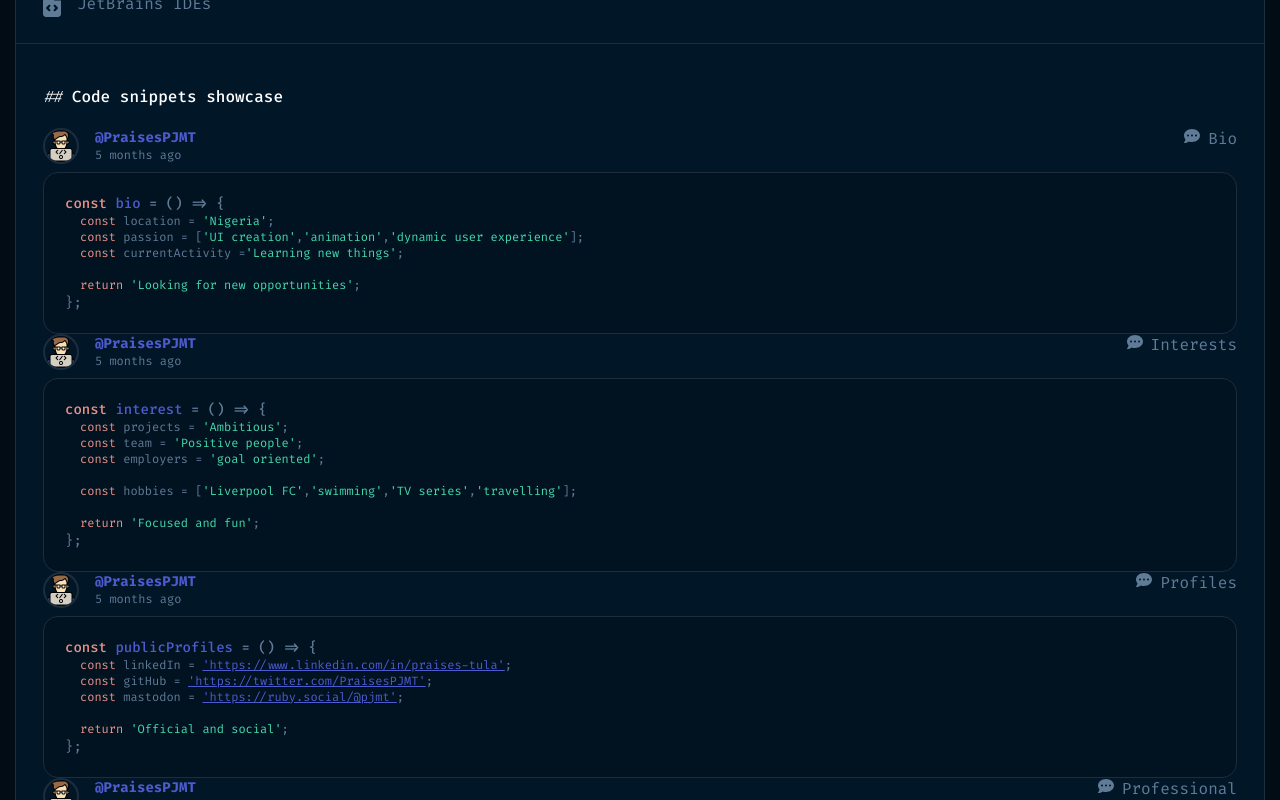
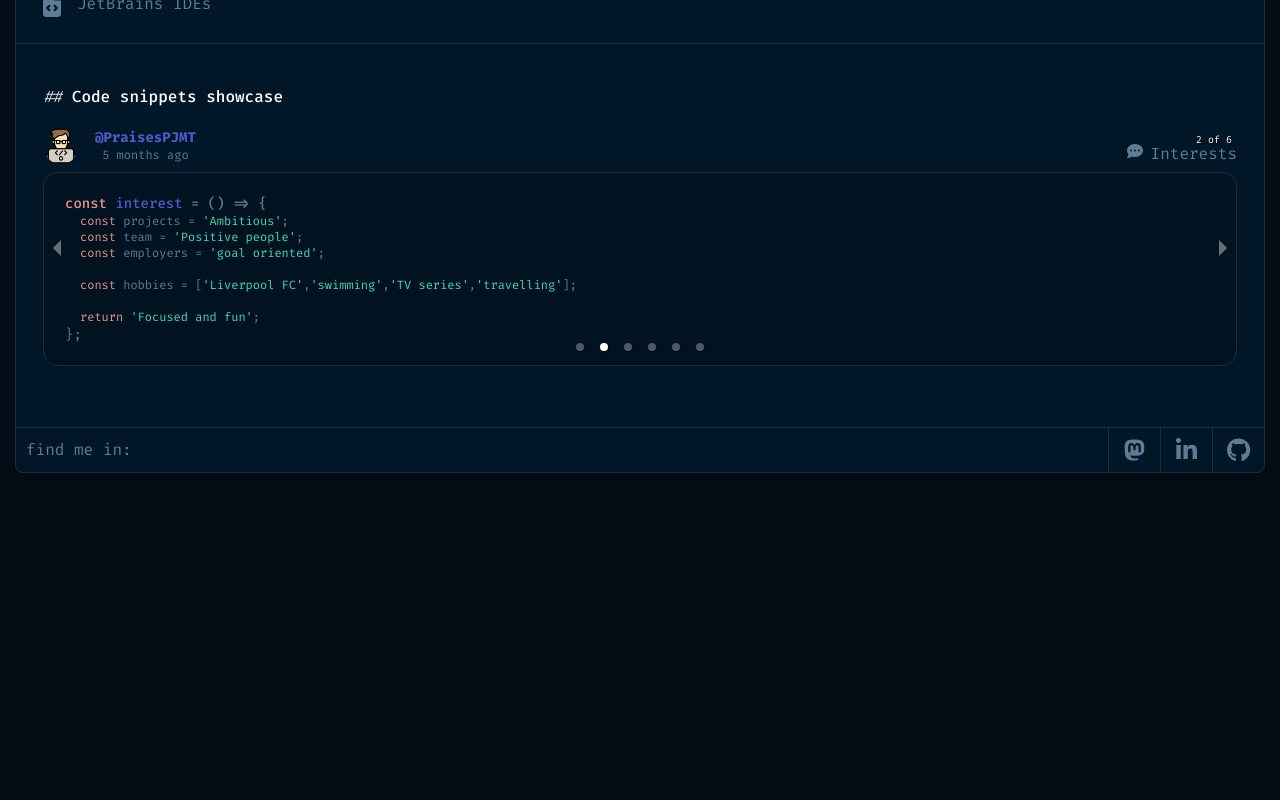
Before and after one commit to PraisesPJMT/Praises-Tula, a React (Create React App) app: page /about in a window 1280 px wide. Shown: the part 1680-2480 px from the top of the page. After the commit the page ends 2168 px from the top, so only its background shows below. Built offline with nearby package versions, Linux system fonts and the light colour scheme.

Commit message:
Add `Carousel` to code snippets

```diff
--- a/package.json
+++ b/package.json
@@ -13,6 +13,7 @@
     "prop-types": "^15.8.1",
     "react": "^18.2.0",
     "react-dom": "^18.2.0",
+    "react-responsive-carousel": "^3.2.23",
     "react-router-dom": "^6.6.1",
     "react-scripts": "5.0.1",
     "web-vitals": "^2.1.4"
--- a/src/components/about/About.css
+++ b/src/components/about/About.css
@@ -133,6 +133,7 @@
 
 .snippet-header {
   justify-content: space-between;
+  align-items: end;
   color: var(--textColor);
 }
 
@@ -163,6 +164,7 @@
 
 .snippet {
   font-size: 12px;
+  text-align: start;
   color: var(--textColor);
   padding: 21px;
   background: var(--darkBackground);
--- a/src/components/about/AboutSnippets.js
+++ b/src/components/about/AboutSnippets.js
@@ -2,15 +2,39 @@ import React from 'react';
 import './About.css';
 import { FontAwesomeIcon } from '@fortawesome/react-fontawesome';
 import { faCommentDots } from '@fortawesome/free-solid-svg-icons';
+import 'react-responsive-carousel/lib/styles/carousel.min.css'; // requires a loader
+import { Carousel } from 'react-responsive-carousel';
 import Avatar from '../../assets/coding.png';
 
-const AboutSnippets = () => (
+const AboutSnippets = () => {
+  const responsive = {
+    superLargeDesktop: {
+      // the naming can be any, depends on you.
+      breakpoint: { max: 4000, min: 1024 },
+      items: 5,
+      slidesToSlide: 2,
+    },
+    desktop: {
+      breakpoint: { max: 1024, min: 800 },
+      items: 4,
+    },
+    tablet: {
+      breakpoint: { max: 800, min: 464 },
+      items: 2,
+    },
+    mobile: {
+      breakpoint: { max: 464, min: 0 },
+      items: 1,
+    },
+  };
+
+  return (
     <div className="snippet-container">
       <h3 className="sub-heading2">
         <span className="harsh">## </span>
         Code snippets showcase
       </h3>
-    <div className="snippet-collections">
+      <Carousel responsive={responsive} autoPlay infiniteLoop>
         <div className="bio-snippet snippet-wrapper">
           <div className="snippet-header">
             <div className="profile-wrapper">
@@ -406,8 +430,9 @@ const AboutSnippets = () => (
             <p className="code-end">{'};'}</p>
           </div>
         </div>
-    </div>
+      </Carousel>
     </div>
   );
+};
 
 export default AboutSnippets;
--- a/src/components/footer/Footer.css
+++ b/src/components/footer/Footer.css
@@ -1,6 +1,7 @@
 footer {
   margin-top: auto;
-  /*position: sticky;*/
+
+  /* position: sticky; */
 }
 
 .links-container {
```
Also changed, not shown: 1 other file (tests, documents, lock files or other folders). Lines whose indentation alone changed are shown as unchanged.
